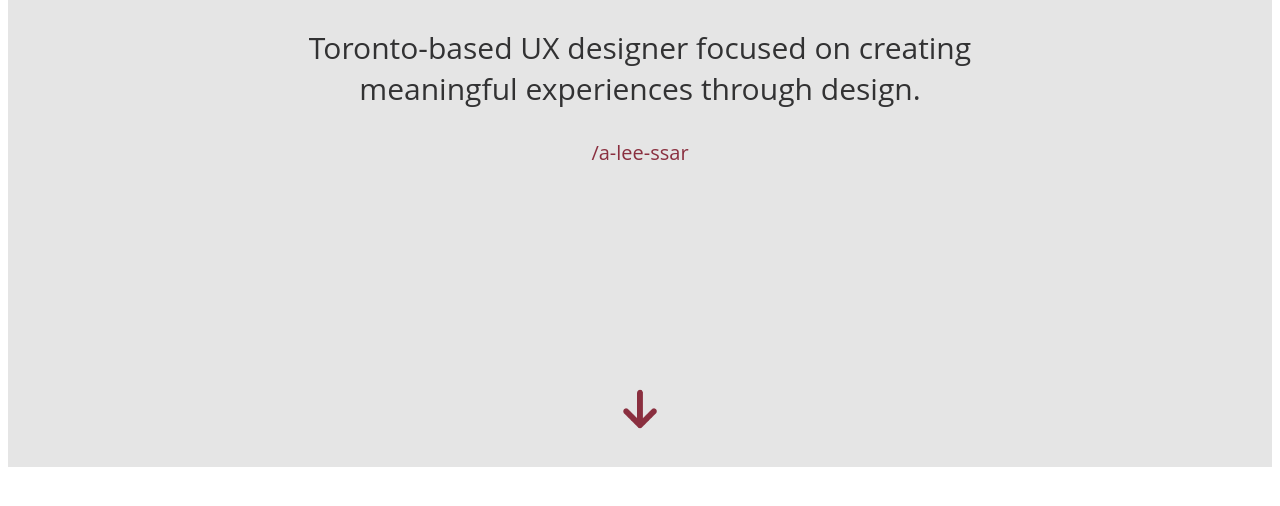
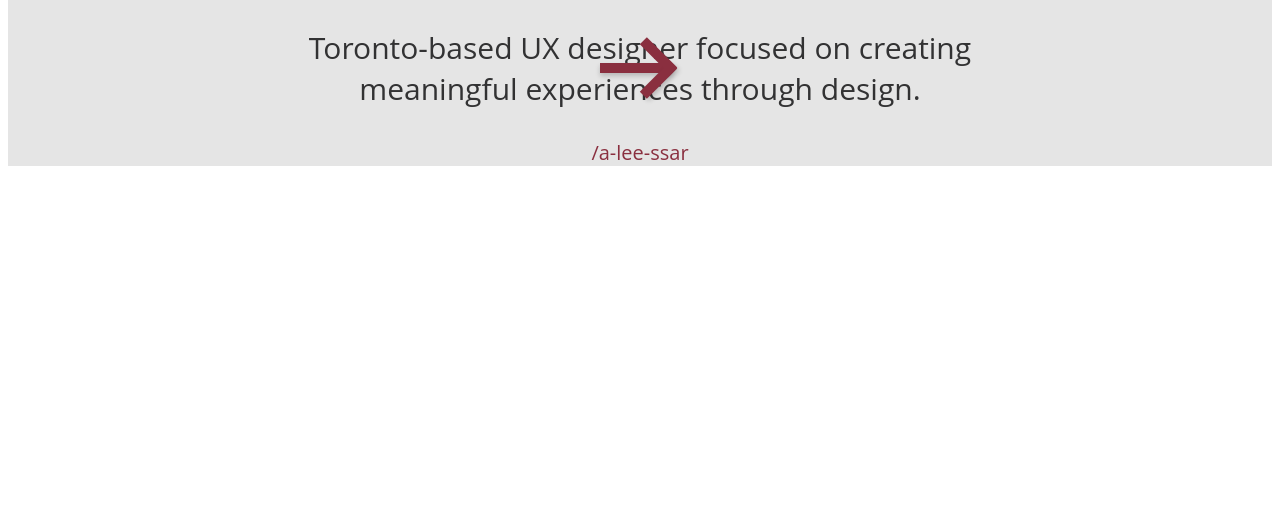
Before and after one commit to alissar-arnaout/UX_UI_HW_19, a plain HTML site: page index.html in a window 1280 px wide. Shown: the part 332-838 px from the top of the page. Before the commit the page ends 807 px from the top, so only its background shows below. Drawn offline with Linux system fonts and the light colour scheme.

Commit message:
arrow animation added

```diff
--- a/css/main.css
+++ b/css/main.css
@@ -30,15 +30,57 @@ body {
     margin-left: 100px;
 }
 
-.arrow {
-    height: 74px;
-    width: 74px;
-    padding: 16px;
-    margin-top: 170px;
+.content {
+    margin-bottom: 500px;
+    display: block;
 }
 
+/* nav */
 
-/* nav */
+.icon {
+    position: absolute;
+    top: 50%;
+    left: 50%;
+    transform: translate(-50%,-50%);
+    width: 80px;
+    height: 60px;
+    cursor: pointer;
+  }
+
+  .arrow {
+    position: absolute;
+    top: 25px;
+    width: 90%;
+    height: 10px;
+    background-color: #8A2F3F;
+    box-shadow: 0 3px 5px rgba(0, 0, 0, .2);
+    animation: arrow 700ms linear infinite;
+  }
+
+  .arrow::after, .arrow::before {
+    content: '';
+    position: absolute;
+    width: 60%;
+    height: 10px;
+    right: -8px;
+    background-color: #8A2F3F;
+  }
+
+  .arrow::after {
+    top: -12px;
+    transform: rotate(45deg);
+  }
+
+  .arrow::before {
+    top: 12px;
+    box-shadow: 0 3px 5px rgba(0, 0, 0, .2);
+    transform: rotate(-45deg);
+  }
+
+  .scroll a {
+      padding-top: 50px;
+  }
+
 .hamburger-menu {
     height: 64px;
     width: 64px;
@@ -76,9 +118,14 @@ ul {
 
 
 /* nav page */
-#nav {
-    height: 1024px;
+
+
+#hero-nav {
+    background-color: #E5E5E5;
+    height: 768px;
 }
+
+
 .exit {
     height: 64px;
     width: 64px;
@@ -91,9 +138,15 @@ ul {
     display: block;
 }
 
+.nav-elements {
+    padding-top: 150px;
+    padding-left: 80px;
+}
+
 .nav-item {
     display: block;
     font-size: 40px;
     color: #323233;
     line-height: 100px;
+
 }
--- a/index.html
+++ b/index.html
@@ -20,9 +20,12 @@
             <p class="pronunciation">/a-lee-ssar</p>
         </div>
 
-        <a href=""><img src="images/arrow.png" alt="" class="arrow"></a>
+
+        <div class="icon">
+        <div class="arrow"></div>
+
     </div>
 
-
+<script src="js/main.js"></script>
 </body>
 </html>
--- a/js/main.js
+++ b/js/main.js
@@ -1,2 +1,13 @@
+const $icon = document.querySelector('.icon');
+const $arrow = document.querySelector('.arrow');
 
-console.log("Your js file is loading!");
+$icon.onclick = () => {
+  $arrow.animate([
+    {left: '0'},
+    {left: '10px'},
+    {left: '0'}
+  ],{
+    duration: 700,
+    iterations: Infinity
+  });
+}
```
Also changed, not shown: nav.html (+4 -10 lines).
